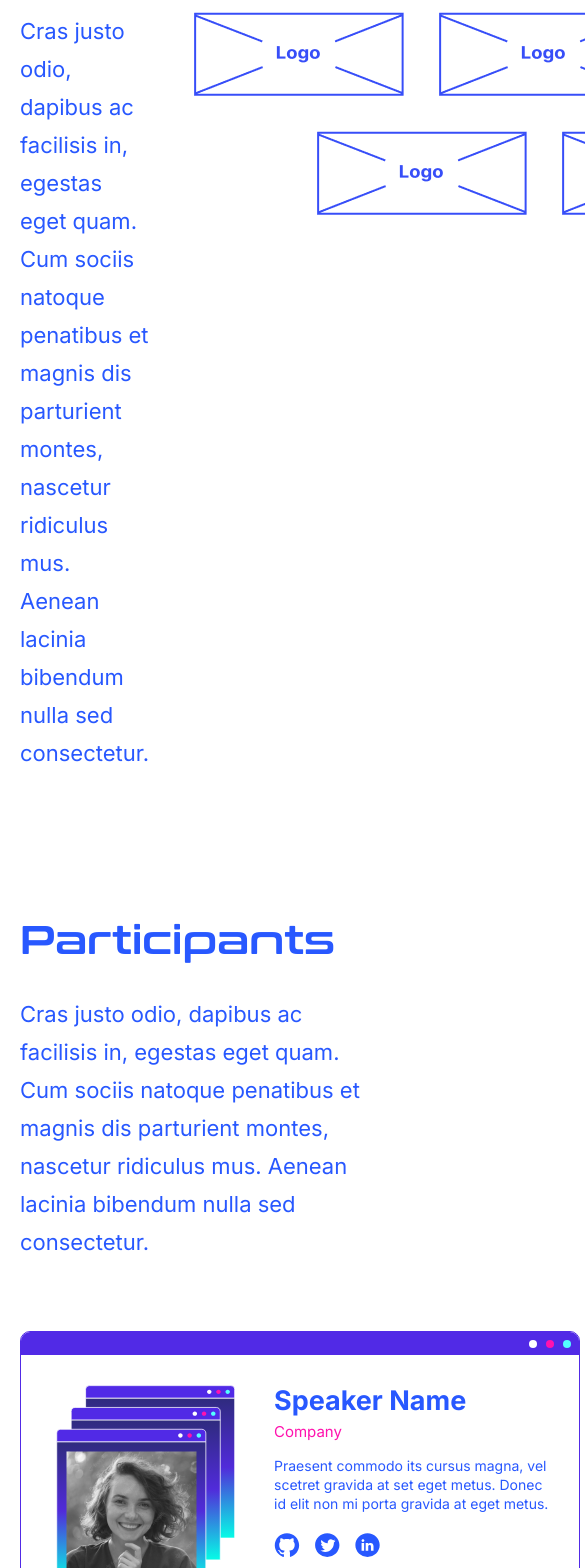
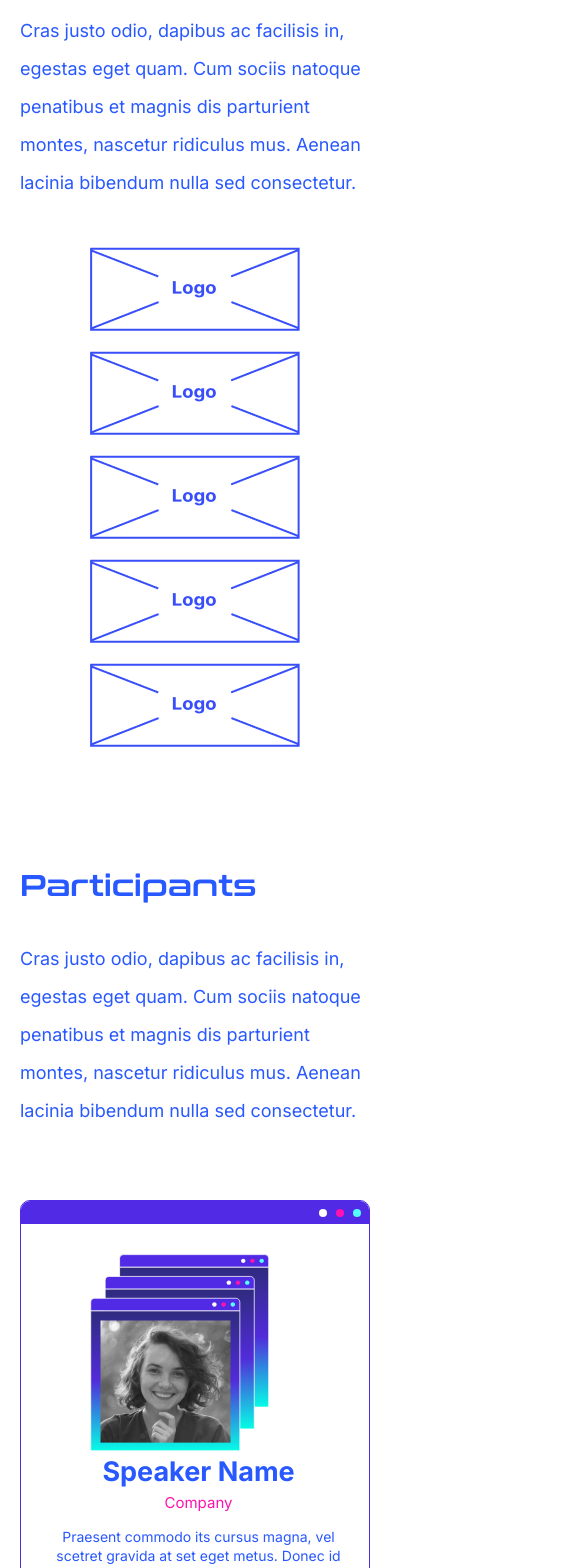
Before and after one commit to filmineio/compute.camp, a Next.js app: page / in a window 390 px wide. Shown: the part 3880-5448 px from the top of the page, 585 px wide, since content can reach past the window. Built offline with nearby package versions, Linux system fonts and the light colour scheme; no server answers.

Commit message:
Add responsive.

```diff
--- a/src/components/Common/Footer/Footer.module.scss
+++ b/src/components/Common/Footer/Footer.module.scss
@@ -15,6 +15,14 @@
     width: 100%;
     margin: 0 auto;
 
+    @media only screen and (max-width: 1150px) {
+      flex-direction: column;
+
+      .logo-wrapper { margin-bottom: 40px; }
+
+      .footer-links { margin-bottom: 40px; }
+    }
+
     .logo-wrapper {
       svg { max-width: 190px; }
     }
@@ -22,6 +30,10 @@
     .footer-links {
       display: flex;
       align-items: center;
+
+      @media only screen and (max-width: 790px) {
+        flex-direction: column;
+      }
 
       .footer-link {
         position: relative;
@@ -33,6 +45,11 @@
         cursor: pointer;
         transition: all 200ms ease-in-out;
 
+        @media only screen and (max-width: 790px) {
+          padding: 0 0 10px 0;
+          margin: 0 0 20px 0;
+        }
+
         &:hover { color: darken(#FFFFFF, 35); }
 
         &:not(:last-child) {
@@ -43,6 +60,12 @@
             height: 100%;
             width: 1px;
             background: #FFFFFF;
+
+            @media only screen and (max-width: 790px) {
+              width: 100%;
+              height: 1px;
+              bottom: 0;
+            }
           }
         }
       }
@@ -86,6 +109,15 @@
       max-width: 1230px;
       margin: 0 auto;
 
+      @media only screen and (max-width: 890px) {
+        flex-direction: column;
+        text-align: center;
+
+        .copy {
+          margin-bottom: 50px;
+        }
+      }
+
       .copy {
         font-size: 20px;
         font-weight: 400;
--- a/src/components/Common/SectionTitle/SectionTitle.module.scss
+++ b/src/components/Common/SectionTitle/SectionTitle.module.scss
@@ -4,4 +4,12 @@
   font-weight: 600;
   color: #2858FF;
   margin-bottom: 30px;
+
+  @media only screen and (max-width: 800px) {
+    font-size: 35px;
+  }
+
+  @media only screen and (max-width: 500px) {
+    font-size: 30px;
+  }
 }
--- a/src/components/Pages/Landing/Faq/Faq.module.scss
+++ b/src/components/Pages/Landing/Faq/Faq.module.scss
@@ -14,6 +14,18 @@
     bottom: -138px;
     right: -35px;
     z-index: 150;
+
+    @media only screen and (max-width: 1300px) {
+      z-index: 0;
+      width: 300px;
+    }
+
+    @media only screen and (max-width: 600px) {
+      width: 180px;
+      top: -70px;
+      right: 10px;
+      bottom: auto;
+    }
   }
 
   .faq-content {
--- a/src/components/Pages/Landing/Faq/FaqSingleQA/FaqSingleQA.module.scss
+++ b/src/components/Pages/Landing/Faq/FaqSingleQA/FaqSingleQA.module.scss
@@ -1,5 +1,5 @@
 .faq-single-qa-wrapper {
-  padding: 20px;
+  padding: 20px 0;
   position: relative;
   width: 100%;
 
--- a/src/components/Pages/Landing/Participants/Participants.module.scss
+++ b/src/components/Pages/Landing/Participants/Participants.module.scss
@@ -8,17 +8,37 @@
     line-height: 38px;
     margin-bottom: 70px;
     color: #2858FF;
+
+    @media only screen and (max-width: 500px) {
+      font-size: 18px;
+    }
   }
 
   .participants-content {
     display: grid;
-    grid-template-columns: repeat(auto-fill, 560px);
+    grid-template-columns: 1fr 1fr;
     grid-gap: 45px 98px;
+
+    @media only screen and (max-width: 1150px) {
+      grid-gap: 30px 40px;
+    }
+
+    @media only screen and (max-width: 1000px) {
+      grid-template-columns: 1fr;
+    }
 
     .participants-contact-us {
       border: 1px solid #FF018A;
       border-top-right-radius: 9px;
       border-top-left-radius: 9px;
+
+      @media only screen and (max-width: 1150px) {
+        overflow: hidden;
+      }
+
+      @media only screen and (max-width: 550px) {
+        overflow: visible;
+      }
 
       .participants-contact-window-header {
         background: #FFEEEB;
@@ -52,6 +72,10 @@
         max-height: 268px;
         padding: 50px;
 
+        @media only screen and (max-width: 1150px) {
+          max-height: 100%;
+        }
+
         .participants-contact-text {
           color: #FF018A;
           font-size: 32px;
@@ -69,6 +93,18 @@
           position: absolute;
           right: 0;
           bottom: -45px;
+
+          @media only screen and (max-width: 1150px) {
+            width: 200px;
+            bottom: 0;
+          }
+
+          @media only screen and (max-width: 550px) {
+            width: 140px;
+            bottom: -40px;
+            right: -20px;
+            height: fit-content;
+          }
         }
       }
     }
--- a/src/components/Pages/Landing/Participants/ParticipantsSingleParticipant/ParticipantsSingleParticipant.module.scss
+++ b/src/components/Pages/Landing/Participants/ParticipantsSingleParticipant/ParticipantsSingleParticipant.module.scss
@@ -32,9 +32,15 @@
     padding: 30px 28px 36px 35px;
     display: flex;
 
+    @media only screen and (max-width: 530px) {
+      flex-direction: column;
+      align-items: center;
+    }
+
     .participants-single-participant-content-image {
       margin-right: 38px;
       position: relative;
+      max-height: 202px;
 
       .participant-image {
         position: absolute;
@@ -46,6 +52,11 @@
     .participants-single-participant-info {
       display: flex;
       flex-direction: column;
+
+      @media only screen and (max-width: 530px) {
+        align-items: center;
+        text-align: center;
+      }
 
       .participants-single-participant-name {
         font-family: 'Inter', sans-serif;
@@ -72,6 +83,16 @@
         display: flex;
 
         a:not(:last-child) { margin-right: 15px; }
+
+        svg {
+          &:hover {
+            cursor: pointer;
+            path {
+              transition: all 200ms ease-in-out;
+              fill: lighten(#2858FF, 20);
+            }
+          }
+        }
       }
     }
   }
--- a/src/components/Pages/Landing/Sponsors/Sponsors.module.scss
+++ b/src/components/Pages/Landing/Sponsors/Sponsors.module.scss
@@ -1,8 +1,16 @@
 .sponsors-wrapper {
   margin-bottom: 100px;
 
+  @media only screen and (max-width: 800px) {
+    margin-bottom: 70px;
+  }
+
   .sponsors-content {
     display: flex;
+
+    @media only screen and (max-width: 1150px) {
+      flex-direction: column;
+    }
 
     .sponsors-text {
       font-size: 22px;
@@ -11,6 +19,16 @@
       max-width: 450px;
       margin-right: 45px;
       line-height: 38px;
+
+      @media only screen and (max-width: 1150px) {
+        max-width: 100%;
+        margin-right: 0;
+        margin-bottom: 45px;
+      }
+
+      @media only screen and (max-width: 500px) {
+        font-size: 18px;
+      }
     }
 
     .sponsors-logos {
@@ -25,6 +43,17 @@
         &:first-child { margin-bottom: 35px; }
 
         img:not(:last-child) { margin-right: 35px; }
+
+        @media only screen and (max-width: 800px) {
+          flex-direction: column;
+
+          &:first-child { margin-bottom: 20px; }
+
+          img:not(:last-child) {
+            margin-right: 0;
+            margin-bottom: 20px;
+          }
+        }
       }
     }
   }
```
